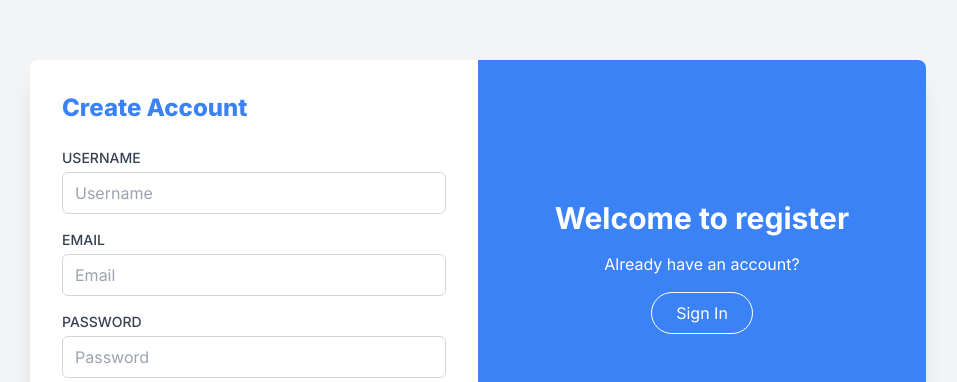
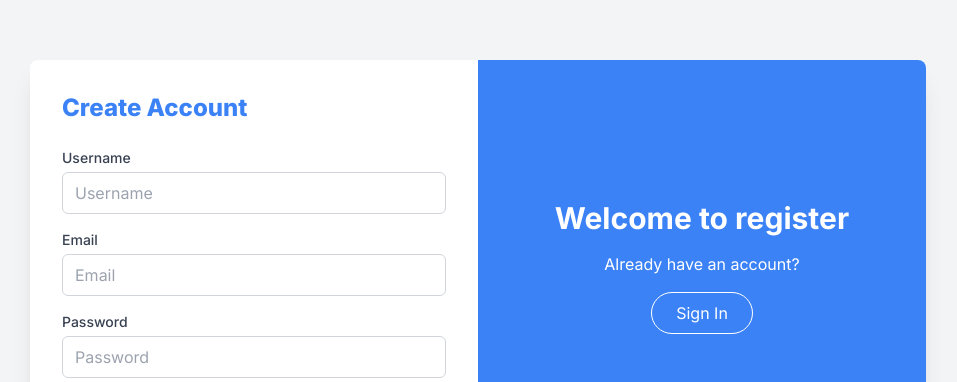
Before and after one commit to Karthikkk-24/zentask, a Next.js app: page /register in a window 1280 px wide. Shown: the part 133-515 px from the top of the page, without its empty margins (162-1119 px from the left). Built offline with nearby package versions, Linux system fonts and the light colour scheme.

Commit message:
Modified Login and Register Page, Added backend code for register and file for login

```diff
--- /dev/null
+++ b/app/api/register/route.js
@@ -0,0 +1,17 @@
+import { NextResponse } from "next/server";
+
+export async function POST(request) {
+    try {
+        const {
+            username, email, password
+        } = request.body;
+
+
+
+    } catch (error) {
+        console.log("Error: ", error);
+        return NextResponse.json({
+            error: 'Registration Failed'
+        })
+    }
+}
--- a/app/login/page.tsx
+++ b/app/login/page.tsx
@@ -24,7 +24,7 @@ export default function LoginPage() {
                                 htmlFor="username"
                                 className="block text-sm font-medium text-gray-700 mb-1"
                             >
-                                USERNAME
+                                Username
                             </label>
                             <input
                                 type="text"
@@ -40,7 +40,7 @@ export default function LoginPage() {
                                 htmlFor="password"
                                 className="block text-sm font-medium text-gray-700 mb-1"
                             >
-                                PASSWORD
+                                Password
                             </label>
                             <input
                                 type="password"
--- a/app/register/page.tsx
+++ b/app/register/page.tsx
@@ -1,5 +1,6 @@
 'use client';
 
+import axios from 'axios';
 import Link from 'next/link';
 import React, { useState } from 'react';
 
@@ -8,8 +9,17 @@ export default function RegisterPage() {
     const [email, setEmail] = useState('');
     const [password, setPassword] = useState('');
 
-    const handleSubmit = (e: React.FormEvent) => {
+    const handleSubmit = async (e: React.FormEvent) => {
         e.preventDefault();
+
+        const response = await axios.post('/api/register', {
+            username,
+            email,
+            password,
+        });
+
+        console.log("Response: ", response.data);
+
         console.log('Registration attempt with:', {
             username,
             email,
@@ -30,7 +40,7 @@ export default function RegisterPage() {
                                 htmlFor="username"
                                 className="block text-sm font-medium text-gray-700 mb-1"
                             >
-                                USERNAME
+                                Username
                             </label>
                             <input
                                 type="text"
@@ -46,7 +56,7 @@ export default function RegisterPage() {
                                 htmlFor="email"
                                 className="block text-sm font-medium text-gray-700 mb-1"
                             >
-                                EMAIL
+                                Email
                             </label>
                             <input
                                 type="email"
@@ -62,7 +72,7 @@ export default function RegisterPage() {
                                 htmlFor="password"
                                 className="block text-sm font-medium text-gray-700 mb-1"
                             >
-                                PASSWORD
+                                Password
                             </label>
                             <input
                                 type="password"
```
Also changed, not shown: app/api/login/route.js (added).
